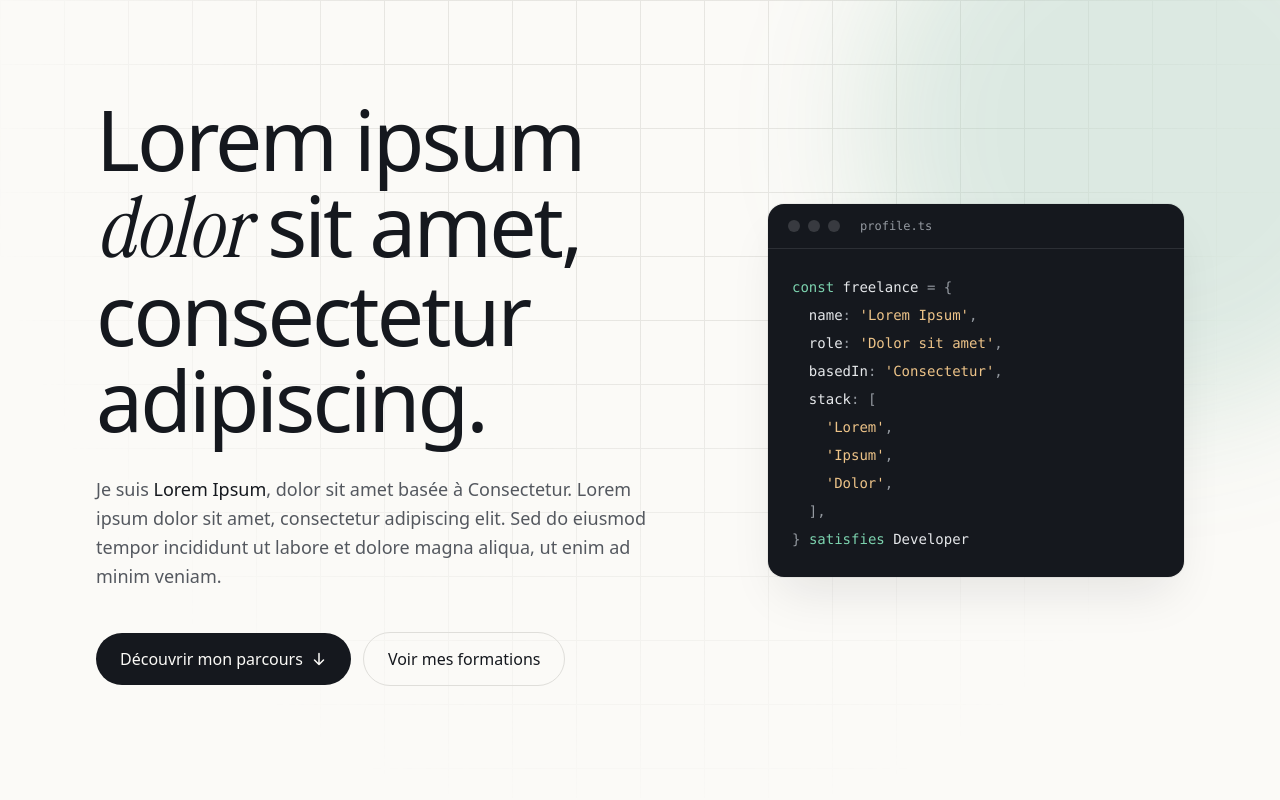
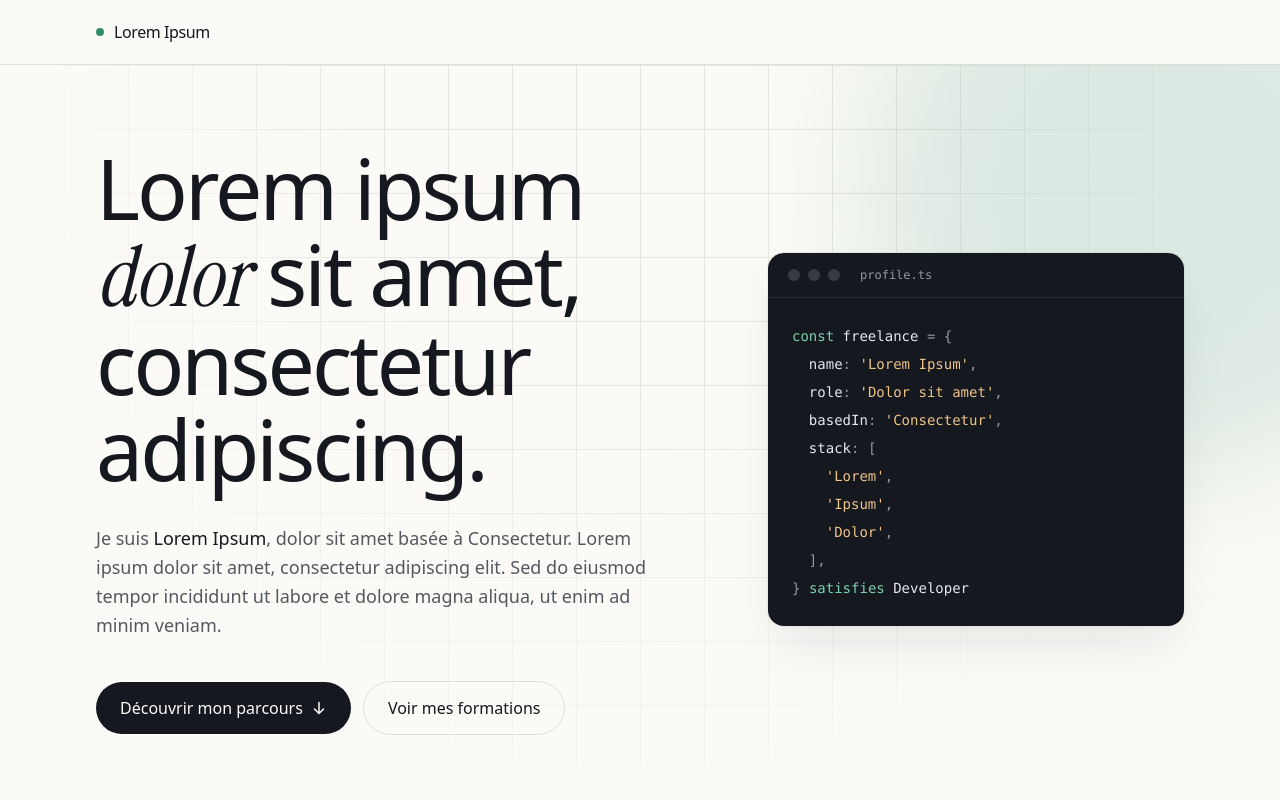
Before and after one commit to cynthialouis/vitrine, a React (Vite) app: page / in a window 1280 px wide. Shown: the top 800 px of the page. Built offline with nearby package versions, Linux system fonts and the light colour scheme.

Commit message:
feat: add site header

```diff
--- a/src/App.tsx
+++ b/src/App.tsx
@@ -1,9 +1,13 @@
+import { Header } from './app/Header'
 import { HomePage } from './pages/home/HomePage'
 
 export function App() {
   return (
-    <main>
-      <HomePage />
-    </main>
+    <>
+      <Header />
+      <main>
+        <HomePage />
+      </main>
+    </>
   )
 }
--- /dev/null
+++ b/src/app/Header.tsx
@@ -0,0 +1,15 @@
+import { Container } from '../components/ui/Container'
+import { profile } from '../content/profile'
+
+export function Header() {
+  return (
+    <header className="border-b border-line">
+      <Container className="flex h-16 items-center">
+        <p className="flex items-center gap-2.5 font-medium tracking-tight">
+          <span className="size-2 rounded-full bg-accent" aria-hidden="true" />
+          {profile.name}
+        </p>
+      </Container>
+    </header>
+  )
+}
--- a/src/pages/home/HeroSection.tsx
+++ b/src/pages/home/HeroSection.tsx
@@ -14,7 +14,7 @@ export function HeroSection() {
         aria-hidden="true"
       />
 
-      <Container className="relative grid gap-16 pt-16 pb-20 sm:pt-24 lg:grid-cols-12 lg:items-center lg:pb-28">
+      <Container className="relative grid gap-16 pt-12 pb-20 sm:pt-20 lg:grid-cols-12 lg:items-center lg:pb-28">
         <div className="min-w-0 lg:col-span-7">
           <h1 id="hero-title" className="text-hero font-medium text-balance">
             {home.hero.title.before} <Serif>{home.hero.title.accent}</Serif> {home.hero.title.after}
```
Also changed, not shown: 2 other files (tests, documents, lock files or other folders).
